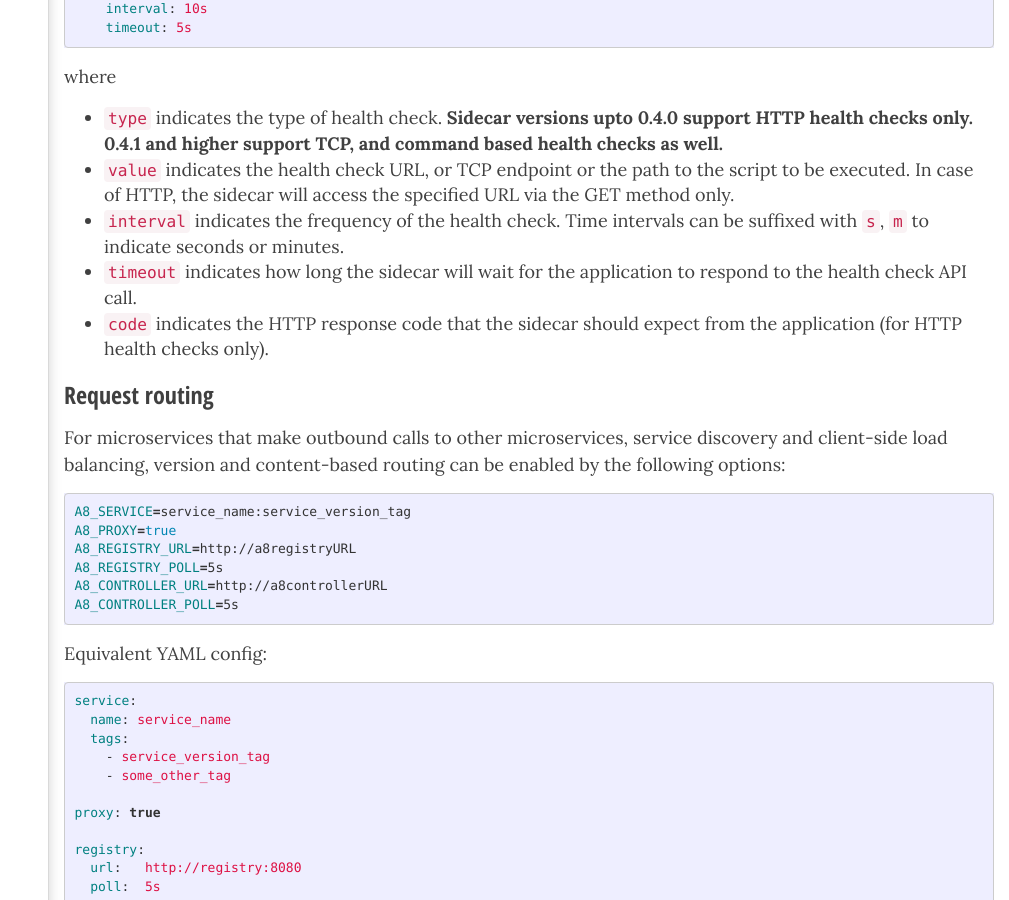
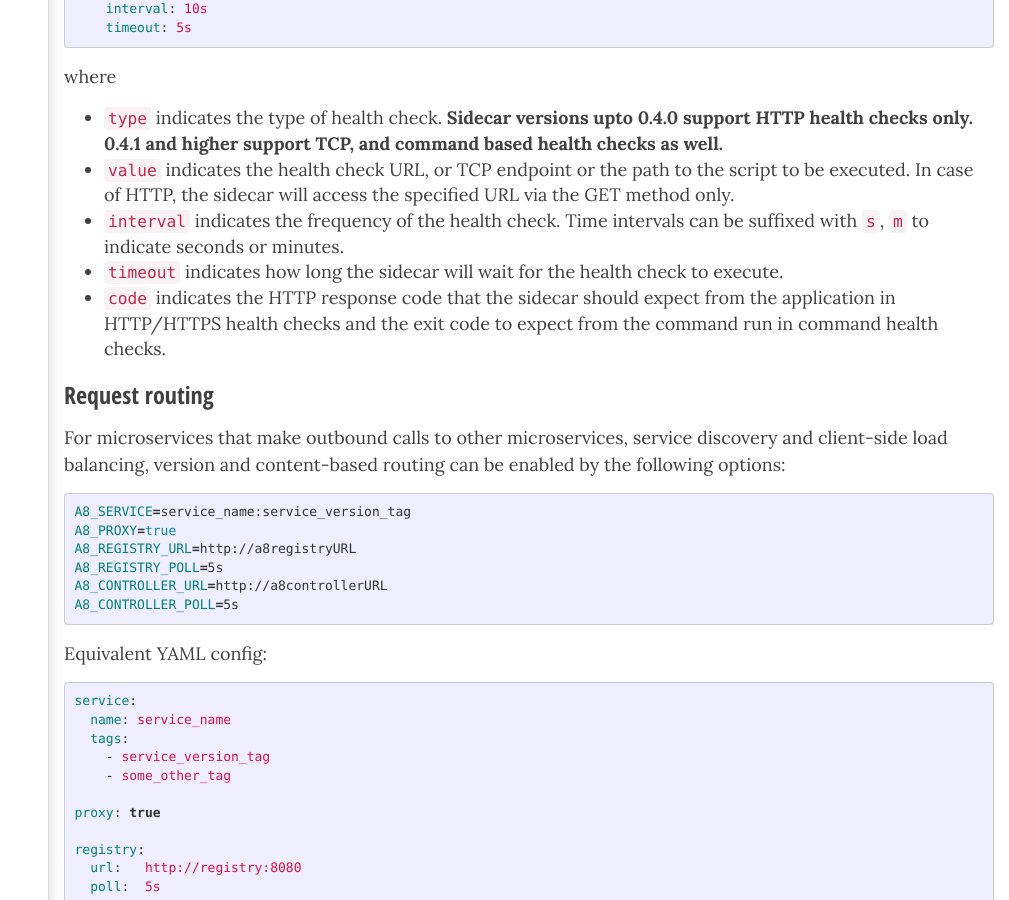
Before and after one commit to amalgam8/amalgam8.github.io, a Jekyll site: the page built from _docs/3-sidecar/configuration-options.md, in a window 1280 px wide and 900 px high, scrolled down 3942 px. Shown: the whole window, without its empty margins (271-1280 px from the left). Built offline with Jekyll 4.4.1, drawn with Linux system fonts in a browser that asks for light colours; nearby versions of some CDN libraries.

Commit message:
Update docs on use of the code field for command health checks

```diff
--- a/_docs/3-sidecar/configuration-options.md
+++ b/_docs/3-sidecar/configuration-options.md
@@ -128,8 +128,8 @@ where
 * `type` indicates the type of health check. **Sidecar versions upto 0.4.0 support HTTP health checks only. 0.4.1 and higher support TCP, and command based health checks as well.**
 * `value` indicates the health check URL, or TCP endpoint or the path to the script to be executed. In case of HTTP, the sidecar will access the specified URL via the GET method only.
 * `interval` indicates the frequency of the health check. Time intervals can be suffixed with `s`, `m` to indicate seconds or minutes.
-* `timeout` indicates how long the sidecar will wait for the application to respond to the health check API call.
-* `code` indicates the HTTP response code that the sidecar should expect from the application (for HTTP health checks only).
+* `timeout` indicates how long the sidecar will wait for the health check to execute.
+* `code` indicates the HTTP response code that the sidecar should expect from the application in HTTP/HTTPS health checks and the exit code to expect from the command run in command health checks.
 
 
 ### Request routing <a id="request-routing"></a>
```
